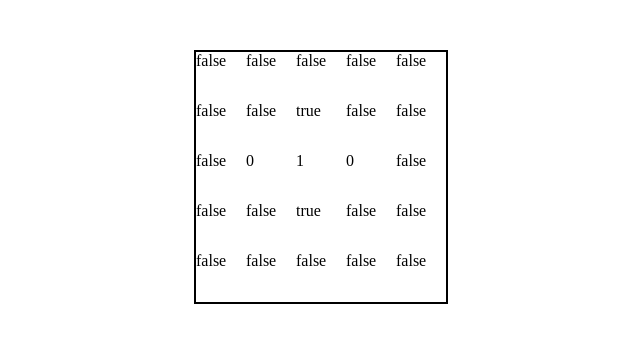
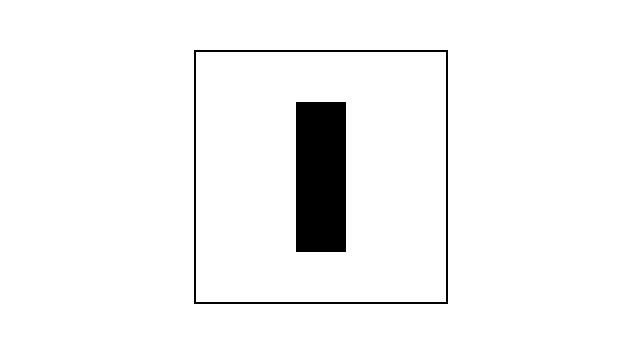
Before and after one commit to Paul-Hadfield/vue-game-of-life, a Vue app: page / in a window 1280 px wide. Shown: the top 342 px of the page, without its empty margins (319-959 px from the left). Built offline with nearby package versions, Linux system fonts and the light colour scheme.

Commit message:
Now displayin as a grid

```diff
--- a/src/grid.vue
+++ b/src/grid.vue
@@ -1,13 +1,18 @@
 <template>
   <div v-if="this.gameGrid" class="grid">
-    <div v-for="(cell, index) in this.gameGrid" :key="index">{{cell.live}}</div>
+    <div v-for="(cell, index) in this.gameGrid" :key="index" :style="cellStyle(cell.live)"></div>
   </div>
 </template>
 
 <script>
 export default {
   name: "Grid",
-  props: ["gameGrid"]
+  props: ["gameGrid"],
+  methods: {
+    cellStyle(isLive) {
+      return { backgroundColor: isLive ? "black" : "white" };
+    }
+  }
 };
 </script>
 
```
